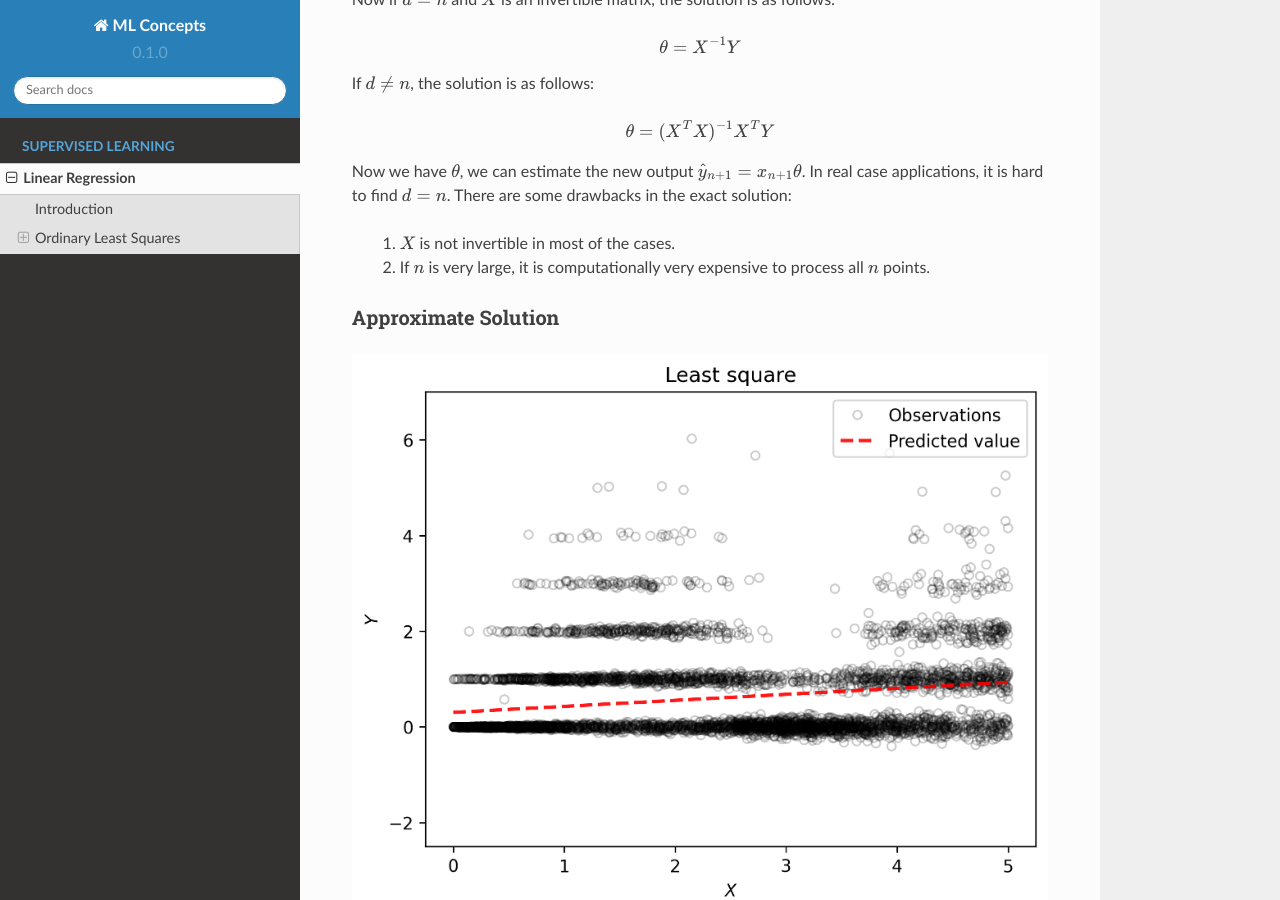
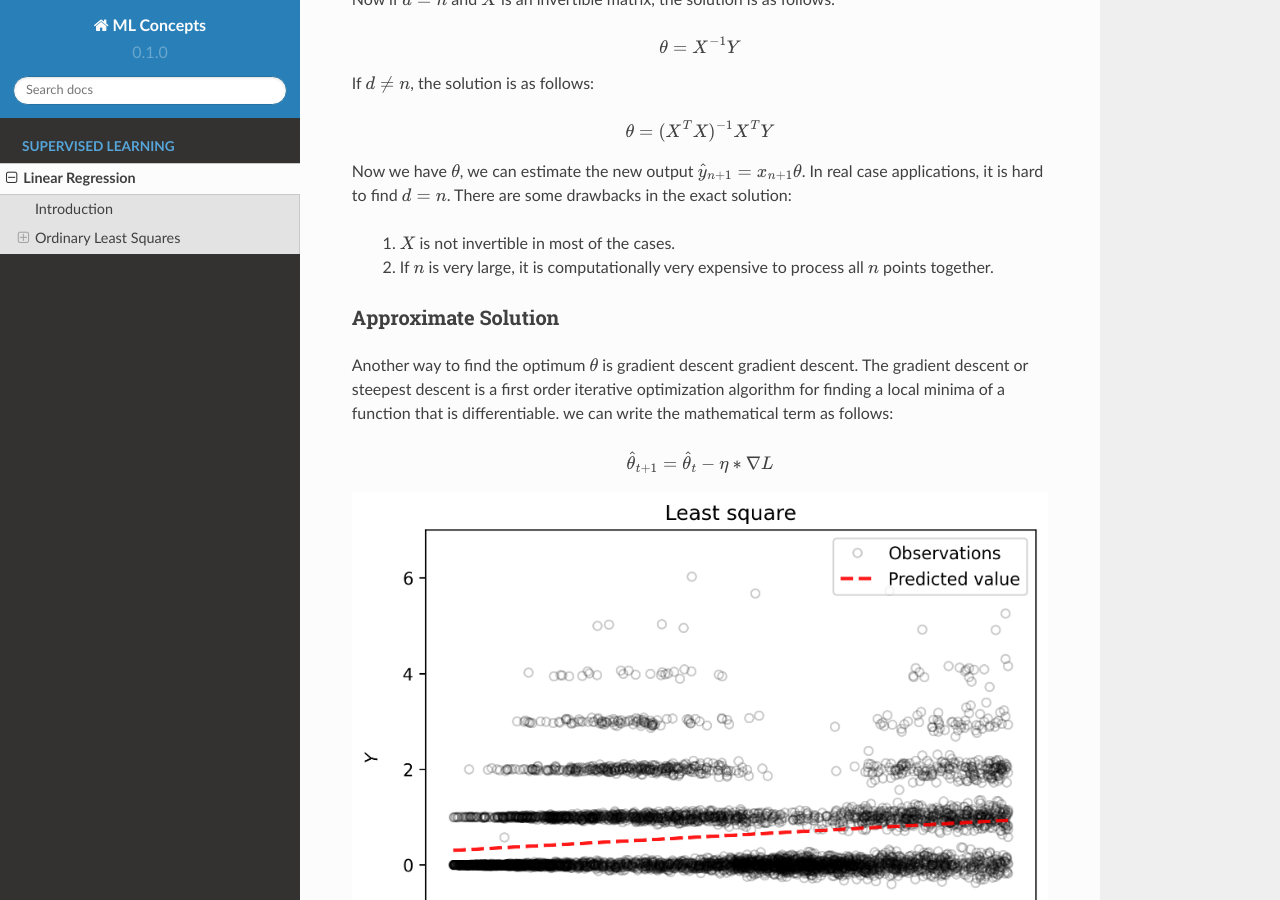
Before and after one commit to ghoshsubh/ML-project, a Sphinx documentation site: the page built from docs/source/Linear_regression.rst, in a window 1280 px wide and 900 px high, scrolled down 1657 px. Built offline with Sphinx 7.4.7 and the Read the Docs theme 2.0.0, drawn with Linux system fonts in a browser that asks for light colours.

Commit message:
Update Linear_regression.rst

```diff
--- a/docs/source/Linear_regression.rst
+++ b/docs/source/Linear_regression.rst
@@ -86,11 +86,15 @@ If :math:`d \neq n`, the solution is as follows:
 Now we have :math:`\theta`, we can estimate the new output :math:`\hat{y}_{n+1} = x_{n+1} \theta`.
 In real case applications, it is hard to find :math:`d = n`. There are some drawbacks in the exact solution:
   1. :math:`X` is not invertible in most of the cases.
-  2. If :math:`n` is very large, it is computationally very expensive to process all :math:`n` points.
+  2. If :math:`n` is very large, it is computationally very expensive to process all :math:`n` points together.
+
 Approximate Solution
 --------------------
+Another way to find the optimum :math:`\theta` is gradient descent gradient descent.  The gradient descent or steepest descent
+is a first order iterative optimization algorithm for finding a local minima of a function that is differentiable. we can write the mathematical term as follows:
 
-
+.. math::
+  \hat{\theta}_{t+1} = \hat{\theta}_{t} - \eta * \nabla L
 
 
 
```
